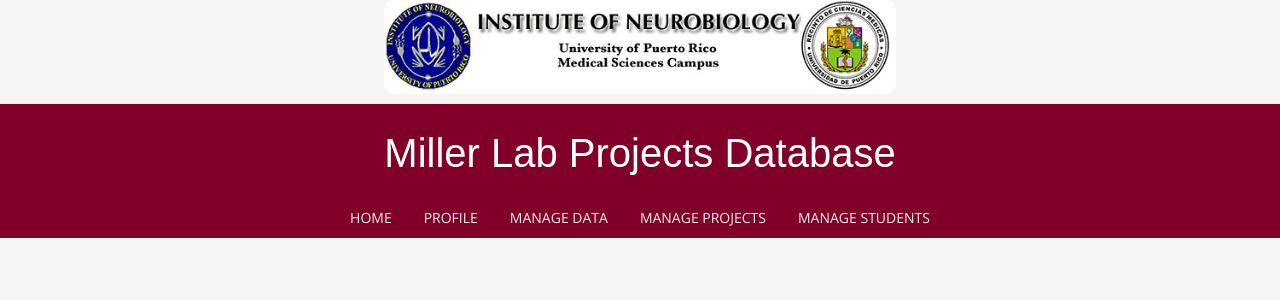
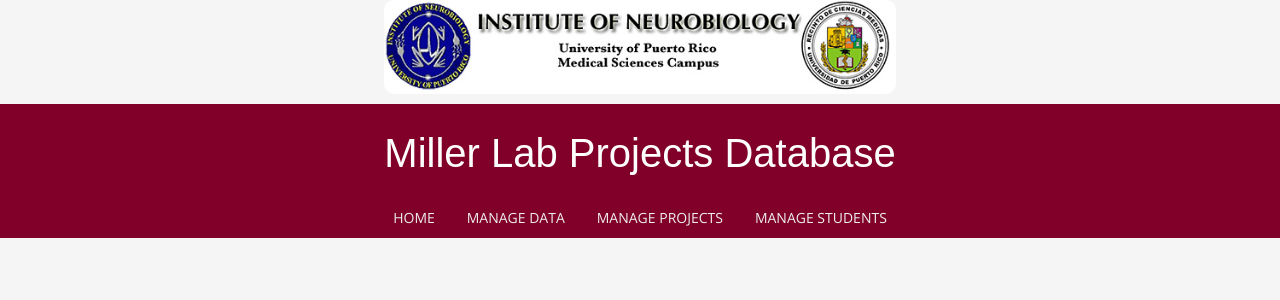
Before and after one commit to luuisangel/MillersLab, a PHP site: page /home.php in a window 1280 px wide. Shown: the top 300 px of the page. Run offline with PHP 8.4, Linux system fonts and the light colour scheme; data that the repository does not hold is empty; some libraries are stand-ins or nearby versions; some web fonts are replaced.

Commit message:
stable load results and home

```diff
--- a/home.php
+++ b/home.php
@@ -43,14 +43,14 @@
 			<li class="nav-item">
 		    	<a class="nav-link" href="#">Home</a>
 		  	</li>
-		  	<li class="nav-item">
+		  	<!-- <li class="nav-item">
 		 		<a class="nav-link" href="#">Profile</a>
-			</li>
+			</li> -->
 			<li class="nav-item">
 		    	<a class="nav-link" href="manage_data.php">Manage Data</a>
 			</li>
 			<li class="nav-item">
-		  		<a class="nav-link" href="manage_projects.html">Manage Projects</a>
+		  		<a class="nav-link" href="manage_projects.php">Manage Projects</a>
 			</li>
 			<li class="nav-item">
 		  		<a class="nav-link" href="#">Manage Students</a>
```
Also changed, not shown: manage_data.php (+4 -4 lines).
